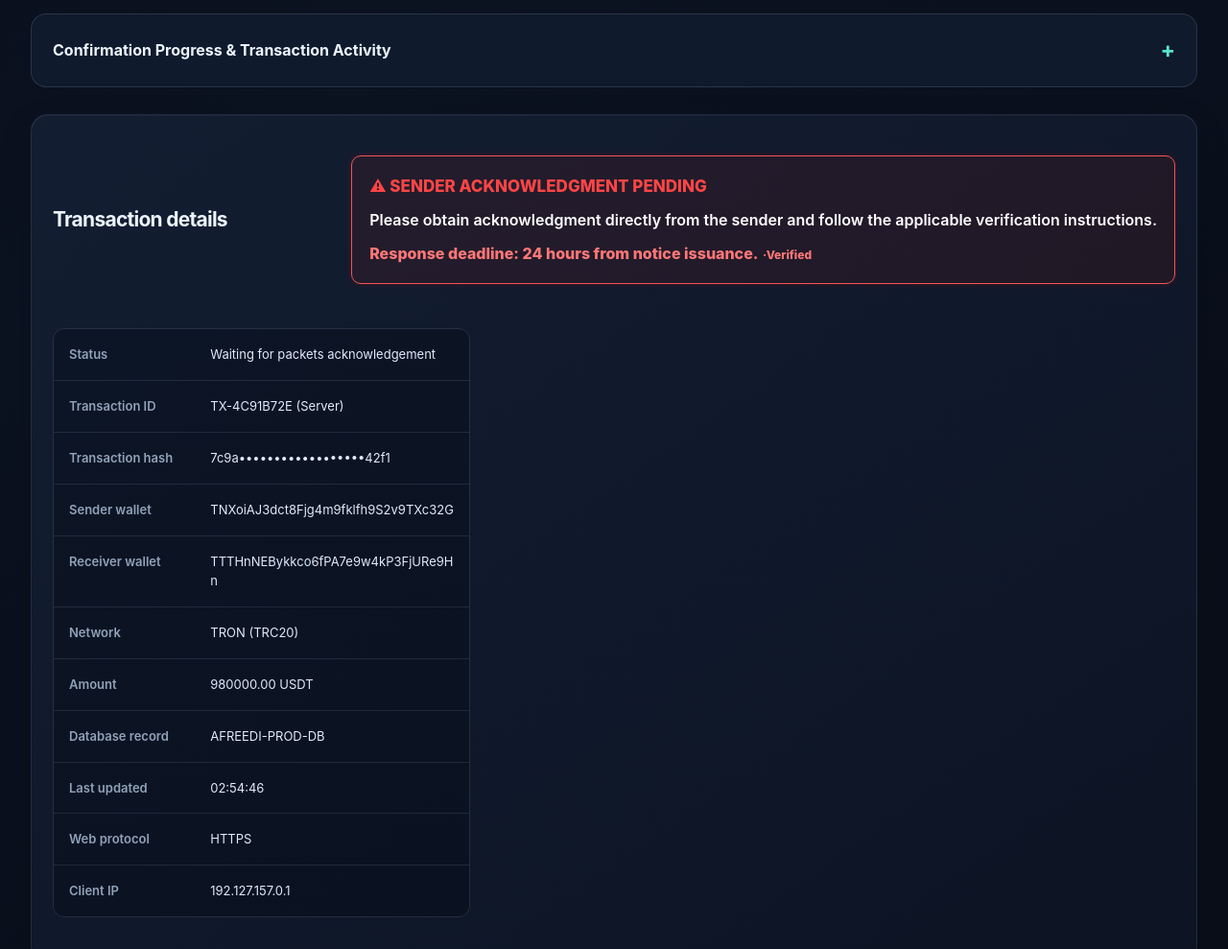
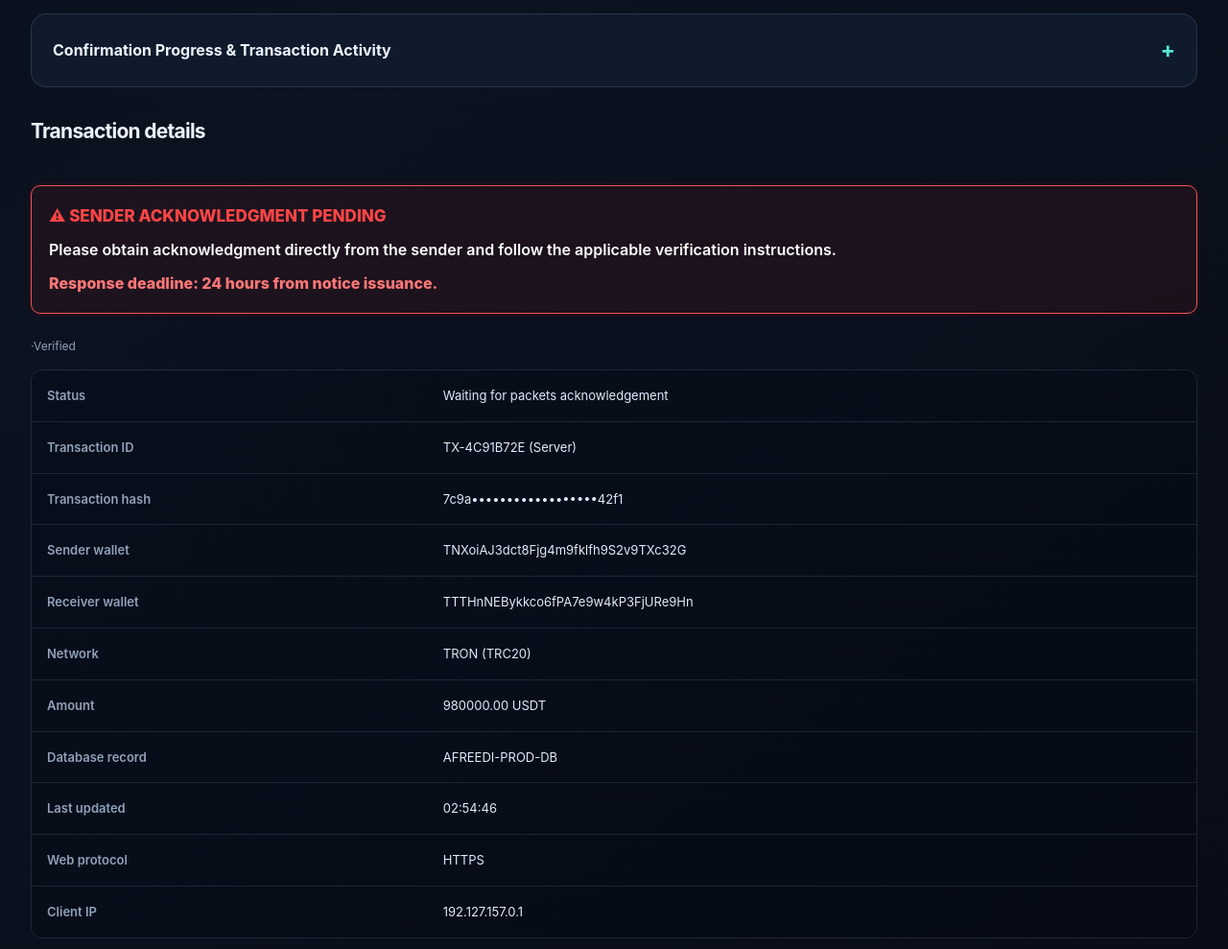
Before and after one commit to MohdAfreedi/USDT-transaction-980000, a website: page public/transaction-details.html in a window 1280 px wide. Shown: the part 1587-2576 px from the top of the page at 96% size. Drawn offline with Linux system fonts and the light colour scheme.

Commit message:
Fix transaction details warning layout

```diff
--- a/public/transaction-details.html
+++ b/public/transaction-details.html
@@ -26,6 +26,21 @@
 
 
   <style>
+    .sender-pending-alert {
+    display: block;
+    width: 100%;
+    margin: 20px 0;
+}
+
+.table-wrap {
+    display: block;
+    width: 100%;
+    margin-top: 20px;
+}
+
+.table-wrap table {
+    width: 100%;
+}
     .sender-pending-alert {
     margin: 20px 0;
     padding: 18px;
@@ -1087,16 +1102,22 @@ button:active,
   </section>
   </div>
 </details>
-  <section class="section card">
   <div class="topline">
     <h2>Transaction details</h2>
+</div>
+
 <div class="sender-pending-alert">
     <strong>⚠ SENDER ACKNOWLEDGMENT PENDING</strong>
+
     <p>
         Please obtain acknowledgment directly from the sender
         and follow the applicable verification instructions.
     </p>
-  <span>Response deadline: 24 hours from notice issuance.</span>
+
+    <span>
+        Response deadline: 24 hours from notice issuance.
+    </span>
+</div>
 <span class="muted small">·Verified</span>
     </div>
 
```
Lines whose indentation alone changed are shown as unchanged.
